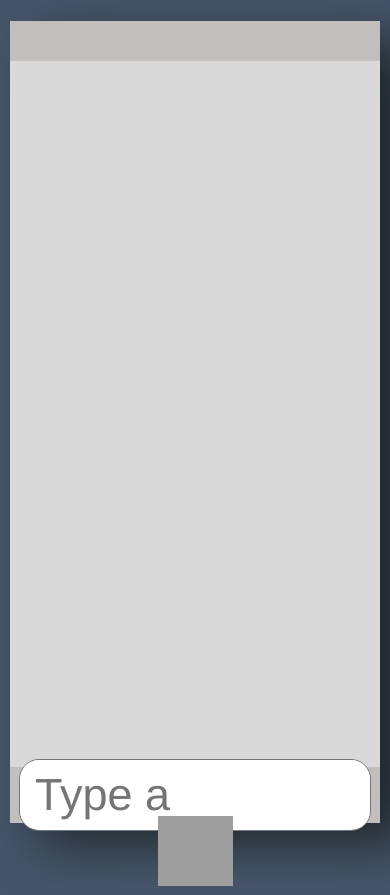
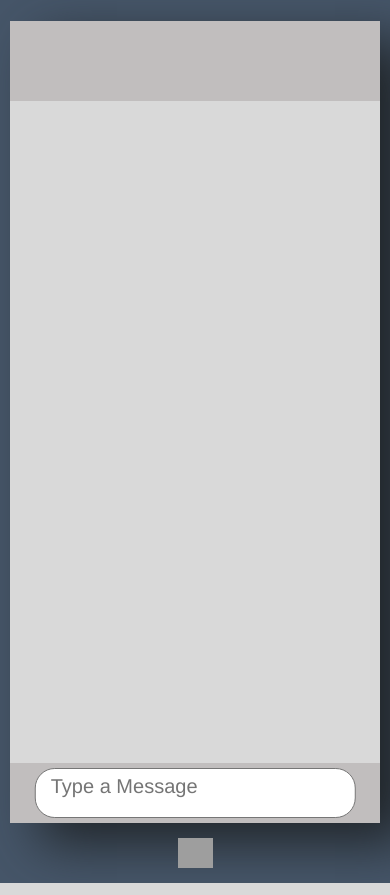
Before and after one commit to developer-student-club-snu/penpals, a PHP site: page / in a window 390 px wide. Run offline with PHP 8.4, Linux system fonts and the light colour scheme; the visitor is signed in with stand-in values (Sample User, id 1); data that the repository does not hold is empty; some libraries are stand-ins or nearby versions; grey boxes are pictures that could not be loaded.

Commit message:
Styling is all messed up!!

```diff
--- a/action/start_conversation.action.php
+++ b/action/start_conversation.action.php
@@ -26,7 +26,7 @@ if(mysqli_num_rows($test) >= 1){
         if(mysqli_num_rows($check) >= 1)
         continue;
 
-        $sql3 = 'INSERT INTO conversations (user1, user2, status) VALUES ("' . $user .'","' . $partner .'","1");';
+        $sql3 = 'INSERT INTO conversations (user1, user2, status, nick1, nick2, encKey) VALUES ("' . $user .'","' . $partner .'",1, "","","");';
         $convo = $conn->query($sql3);
 
         $sql4 = 'UPDATE waitinglist SET status = "0" where user = "'. $partner .'"';
--- a/assets/src/css/home.css
+++ b/assets/src/css/home.css
@@ -94,7 +94,7 @@ body{
     position: absolute;
     resize: none;
     height: 38px;
-    width: 95%;
+    width: calc(100% - 50px);
     font-size: 20px;
     border-radius: 20px;
     padding-left: 15px;
@@ -138,7 +138,6 @@ body{
 .start{
     font-size:30px;
     font-family: Helvetica;
-    position:absolute;
     left:0;
     color:white;
     background-color:#1a1a1a;
@@ -147,7 +146,6 @@ body{
     border:none;
     -webkit-transition:0.6s;
     transition:ease-in 0.6s;
-    top:20%;
 }
 .start:focus{
     outline: none;
@@ -334,11 +332,11 @@ outline: none;
     }
     .convo_header h2{
         margin: 0;
-        font-size: 60px;
+        font-size: 30px;
 
     }
     .convo_header{
-        height: 5%;
+        height: 80px;
     }
     .menu{
         font-size: 60px;
@@ -349,17 +347,31 @@ outline: none;
     .dropdown-menu{
         margin-left: -200px;
     }
-    .chat p, .chat h4{
-        font-size: 34px;
+    .chat{
+        height: calc(100% - 140px);
     }
     .message_area{
-       height: 7%;
+       height: 60px;
     }
     .textbox{
-        font-size: 45px;
-        height: 72px;
+        font-size: 20px;
+        height: 50px;
     }
     .send_img{
         height:70px;
         width:75px;
     }
+    #heading
+    {
+        font-size: 30px;
+    }
+    .message p
+    {
+        font-size: 20px;
+    }
+    .send_btn img
+    {
+        height: 30px;
+        width: 35px;
+    }
+}
--- a/assets/src/js/login.js
+++ b/assets/src/js/login.js
@@ -6,7 +6,10 @@ document.querySelector('#login').addEventListener('submit',e=>{
     fetch('action/login', {
         method: 'POST',
         body: data
-    }).then(response => response.text().then(response =>{
+    }).then(response => response.json().then(response =>{
+        if(response.status != true)
         document.querySelector('#info_login').innerHTML = response;
+        else
+        window.location.href = "/index.php";
     }).catch(error => console.log(error)));
 });
--- a/frontend/Home.php
+++ b/frontend/Home.php
@@ -5,6 +5,7 @@
     <script src="https://maxcdn.bootstrapcdn.com/bootstrap/3.4.1/js/bootstrap.min.js"></script>
     <link rel="stylesheet" href="https://cdnjs.cloudflare.com/ajax/libs/font-awesome/4.7.0/css/font-awesome.min.css">
     <link rel="stylesheet" href="<?php echo __assets; ?>src/css/home.css">
+    <meta name="viewport" content="width=device-width, initial-scale=1.0, user-scalable=1.0, minimum-scale=1.0, maximum-scale=1.0">
 </head>
 <body>
     <div class="container">
```
Also changed, not shown: action/login.action.php (+7 -6 lines).
